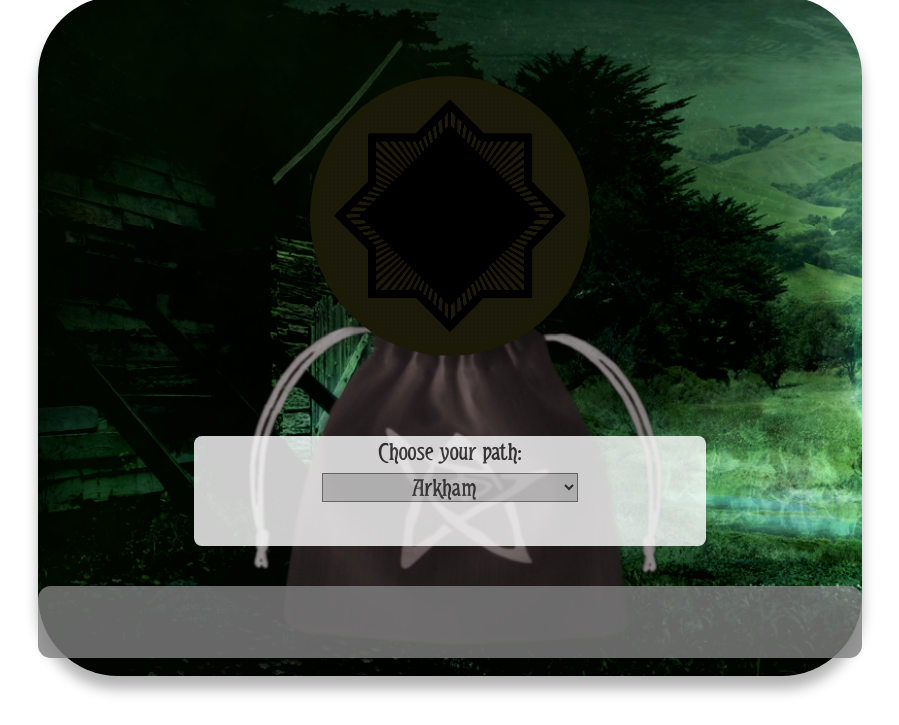
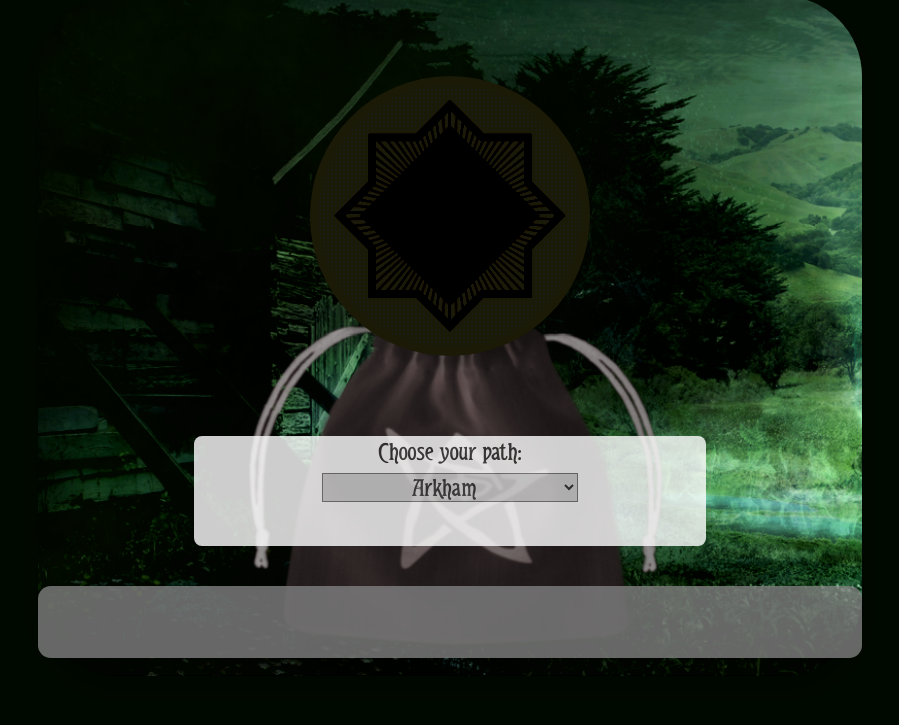
Before and after one commit to cuestickGenius/arkham-token-generator, a plain HTML site: page index.html in a window 1280 px wide. Shown: the part 75-800 px from the top of the page, without its empty margins (190-1089 px from the left). Drawn offline with nearby package versions, Linux system fonts and the light colour scheme.

Commit message:
Update index.html

```diff
--- a/index.html
+++ b/index.html
@@ -10,7 +10,7 @@
     <script src="https://ajax.googleapis.com/ajax/libs/jquery/3.3.1/jquery.min.js"></script>
     <script src="https://maxcdn.bootstrapcdn.com/bootstrap/3.4.0/js/bootstrap.min.js"></script>
   </head>
-  <body>
+  <body style="background-color: #000900;">
       <div class="row" style="margin-right: 0px; margin-left: 0px;">
         <div class="title">Arkham Horror Chaos Token Generator</div>
       </div>
```
